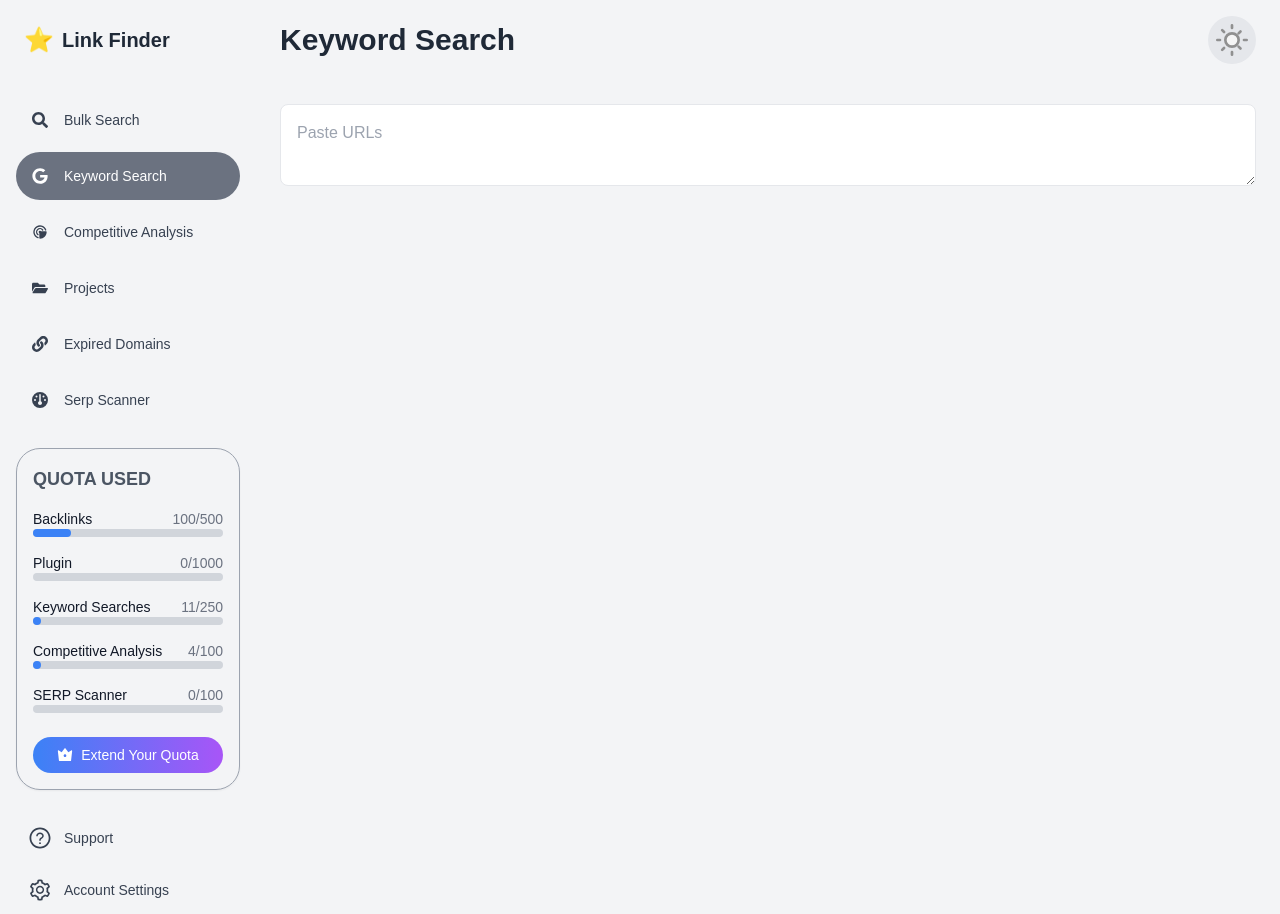
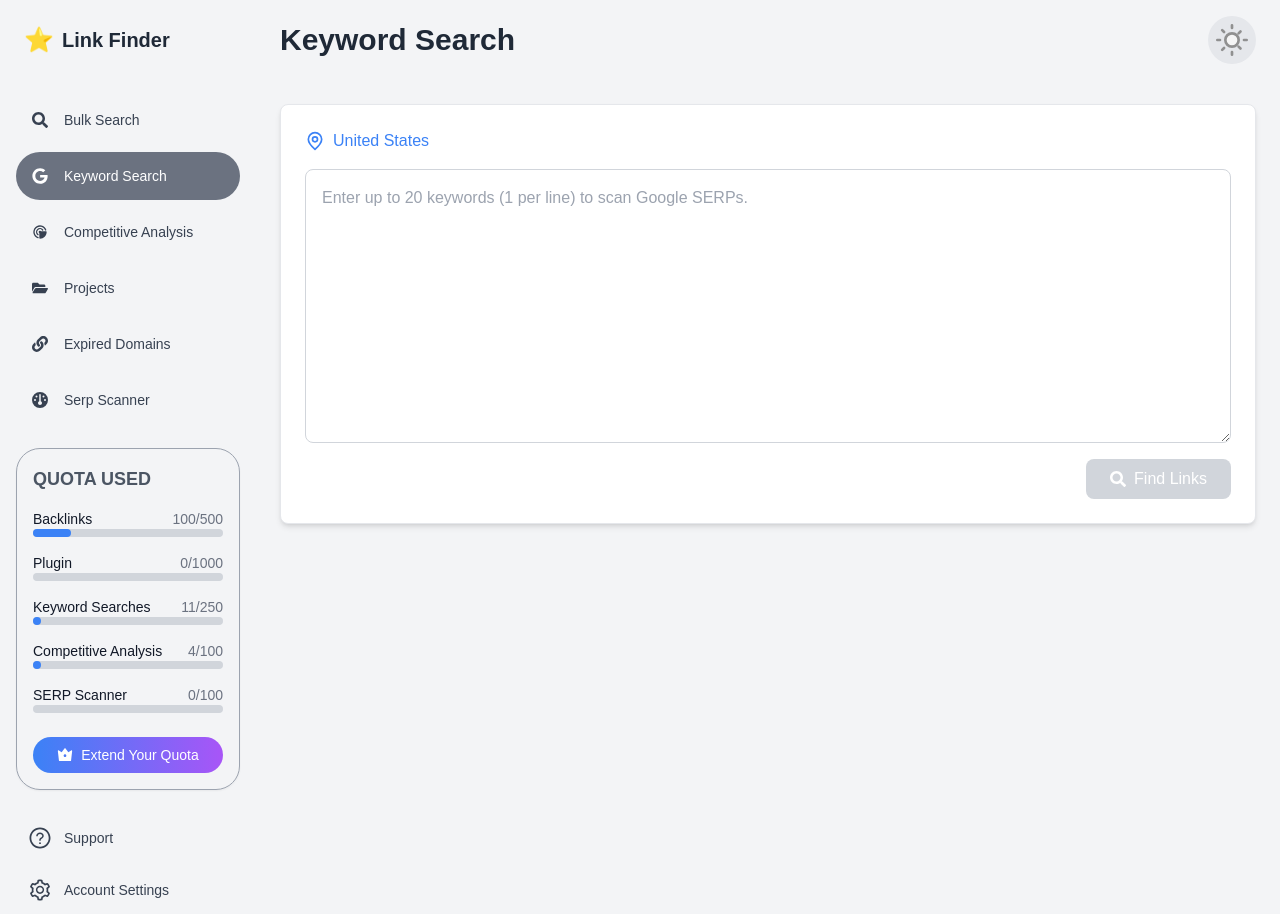
Before and after one commit to tigersoft6084/SEO-Backlink_mentoring, a Next.js app in the folder frontend/: page /dashboard in a window 1280 px wide. Both pictures are taken after a click on the item "Keyword Search". Built offline with nearby package versions, Linux system fonts and the light colour scheme.

Commit message:
dynamic content

```diff
--- a/frontend/src/app/dashboard/expired-domains/page.tsx
+++ b/frontend/src/app/dashboard/expired-domains/page.tsx
@@ -0,0 +1,9 @@
+import { NextPage } from 'next'
+
+interface Props {}
+
+const Page: NextPage<Props> = ({}) => {
+  return <div></div>
+}
+
+export default Page
--- a/frontend/src/app/dashboard/keyword-search/page.tsx
+++ b/frontend/src/app/dashboard/keyword-search/page.tsx
@@ -0,0 +1,62 @@
+"use client";
+
+import { useState } from "react";
+import { FaSearch } from "react-icons/fa";
+
+export default function KeywordSearch({placeholder }) {
+  const [keyword, setKeyword] = useState(""); // State to track textarea value
+
+  const handleSearch = () => {
+    // if (keyword && onSearch) {
+    //   onSearch(keyword); // Trigger onSearch with the keyword
+    // }
+  };
+
+  return (
+    <div className="flex-1 p-6">
+
+        <div className="flex flex-col flex-1 p-6 border rounded-lg shadow-md bg-white dark:bg-gray-800 dark:border-gray-700 dark:text-gray-200">
+
+            {/* Location header */}
+            <div className="flex items-center text-blue-500 font-medium mb-4">
+                <svg
+                    xmlns="http://www.w3.org/2000/svg"
+                    className="w-5 h-5 mr-2"
+                    fill="none"
+                    viewBox="0 0 24 24"
+                    stroke="currentColor">
+                    <path
+                    strokeLinecap="round"
+                    strokeLinejoin="round"
+                    strokeWidth="2"
+                    d="M12 2c4.418 0 8 3.582 8 8 0 5.25-8 12-8 12S4 15.25 4 10c0-4.418 3.582-8 8-8z"/>
+                    <circle cx="12" cy="10" r="3" stroke="currentColor" strokeWidth="2" />
+                </svg>
+                United States
+            </div>
+
+            {/* Textarea */}
+            <textarea
+                className="w-full p-4 border border-gray-300 rounded-lg dark:bg-gray-800 dark:border-gray-500 dark:text-gray-200"
+                placeholder={placeholder}
+                rows={10}
+                value={keyword}
+                onChange={(e) => setKeyword(e.target.value)} // Update keyword state on input
+            />
+
+            {/* Search button aligned to the right */}
+            <button
+                className={`mt-4 px-6 py-2 bg-gradient-to-r text-white font-medium rounded-lg flex items-center space-x-2 self-end ${
+                    keyword
+                    ? "from-blue-500 to-purple-500 hover:from-blue-600 hover:to-purple-600 dark:bg-blue-700 dark:hover:bg-blue-800"
+                    : "bg-gray-300 cursor-not-allowed"
+            }`}
+                disabled={!keyword} // Disable button when there is no keyword
+                onClick={handleSearch}>
+                <FaSearch />
+                <span>Find Links</span>
+            </button>
+        </div>
+    </div>
+  );
+}
--- a/frontend/src/app/dashboard/page.tsx
+++ b/frontend/src/app/dashboard/page.tsx
@@ -1,20 +1,23 @@
+"use client"
+
 import Sidebar from "../../components/common/Sidebar";
-import DynamicContent from "../../components/ui/DynamicContent";
 
 // Import icons
 import { FaSearch, FaFolderOpen, FaLink, FaGoogle } from "react-icons/fa";
 import { FaGauge } from "react-icons/fa6";
 import { TbRadarFilled } from "react-icons/tb";
+import KeywordSearch from "./keyword-search/page";
+import { useSidebar } from "../../context/SidebarContext";
 
 export default function Home() {
-  // Add icons to the menu items
+  // Add icons and descriptions to the menu items
   const menuItems = [
-    { name: "Bulk Search", icon: <FaSearch /> },
-    { name: "Keyword Search", icon: <FaGoogle /> },
-    { name: "Competitive Analysis", icon: <TbRadarFilled /> },
-    { name: "Projects", icon: <FaFolderOpen /> },
-    { name: "Expired Domains", icon: <FaLink /> },
-    { name: "Serp Scanner", icon: <FaGauge /> },
+    { name: "Bulk Search", icon: <FaSearch />, description: "Search in bulk for multiple domains at once." },
+    { name: "Keyword Search", icon: <FaGoogle />, description: "Search keywords on Google to analyze rankings." },
+    { name: "Competitive Analysis", icon: <TbRadarFilled />, description: "Analyze competitors' domains and backlinks." },
+    { name: "Projects", icon: <FaFolderOpen />, description: "Manage and organize your projects here." },
+    { name: "Expired Domains", icon: <FaLink />, description: "Find expired domains for backlink opportunities." },
+    { name: "Serp Scanner", icon: <FaGauge />, description: "Scan Google SERPs to track keyword rankings." },
   ];
 
   const quotaUsed = [
@@ -29,20 +32,33 @@
     console.log("Search initiated");
   };
 
+  const {selectedMenuItem} = useSidebar();
+
+  const renderContent = () => {
+    switch (selectedMenuItem) {
+      case "Bulk Search":
+        return <div>Bulk Search Content</div>;
+      case "Keyword Search":
+        return <KeywordSearch placeholder="Enter up to 20 keywords (1 per line) to scan Google SERPs." />;
+      case "Competitive Analysis":
+        return <div>Competitive analysis Content</div>;
+      case "Projects":
+        return <div>Projects Content</div>;
+      case "Expired Domains":
+        return <div>Expired Domains Content</div>;
+      case "Serp Scanner":
+        return <div>Serp Scanner Content</div>;
+      default:
+        return <div>Select a menu item to view its content.</div>;
+      }
+    };
+
   return (
     <div className="h-screen flex flex-col">
-
       <div className="flex flex-1">
-        {/* Sidebar with dynamic icons */}
+        {/* Sidebar with dynamic icons and descriptions */}
         <Sidebar menuItems={menuItems} quotaUsed={quotaUsed} />
-
-        {/* Dynamic content */}
-        <DynamicContent
-          title=""
-          description="Enter up to 20 keywords (1 per line) to scan Google SERPs"
-          placeholder="Paste URLs"
-          onSearch={handleSearch}
-        />
+        {renderContent()}
       </div>
     </div>
   );
--- a/frontend/src/app/layout.tsx
+++ b/frontend/src/app/layout.tsx
@@ -16,15 +16,10 @@
   subsets: ["latin"],
 });
 
-// export const metadata = {
-//   title: "Link Finder",
-//   description: "This is about finding links.",
-// };
-
 export default function RootLayout({ children }: { children: React.ReactNode }) {
   return (
     <html lang="en">
-      <body className="antialiased">
+      <body className={`${geistSans.variable} ${geistMono.variable} antialiased`}>
         <ThemeProvider>
           <SidebarProvider>
             <Navbar />
--- a/frontend/src/components/ui/DynamicContent.tsx
+++ /dev/null
@@ -1,12 +0,0 @@
-import Title from './Title';
-import Table from './Table';
-import SearchLinkButton from './SearchLinkButton';
-
-export default function DynamicContent({ title, description, placeholder, onSearch }) {
-  return (
-    <div className="flex-1 p-6">
-      <Table placeholder={placeholder} />
-      {/* <SearchLinkButton onClick={onSearch} /> */}
-    </div>
-  );
-}
--- a/frontend/src/components/ui/SearchLinkButton.tsx
+++ /dev/null
@@ -1,12 +0,0 @@
-"use client"
-
-export default function SearchLinkButton({ onClick }) {
-    return (
-      <button
-        className="mt-4 px-4 py-2 bg-blue-500 text-white rounded hover:bg-blue-600 dark:bg-blue-700 dark:hover:bg-blue-800"
-        onClick={onClick}
-      >
-        Find Links
-      </button>
-    );
-  }
--- a/frontend/src/components/ui/Table.tsx
+++ /dev/null
@@ -1,8 +0,0 @@
-export default function Table({ placeholder }) {
-    return (
-      <textarea
-        className="w-full p-4 border rounded-lg dark:bg-gray-800 dark:border-gray-700 dark:text-gray-200"
-        placeholder={placeholder}
-      />
-    );
-  }
--- a/frontend/src/components/ui/Title.tsx
+++ /dev/null
@@ -1,7 +0,0 @@
-export default function Title({ description }) {
-    return (
-      <div className="mb-4">
-        <p className="text-gray-600 dark:text-gray-400">{description}</p>
-      </div>
-    );
-  }
```
Also changed, not shown: frontend/public/fonts/euclid-circular-a/Euclid Circular A Light Italic.ttf (renamed from frontend/public/fonts/euclid-circular-a/EuclidCircularA-Light-Italic.ttf), frontend/src/components/common/Navbar.tsx (line endings or trailing spaces), frontend/src/components/common/Sidebar.tsx (line endings or trailing spaces), frontend/src/context/SidebarContext.tsx (line endings or trailing spaces).
